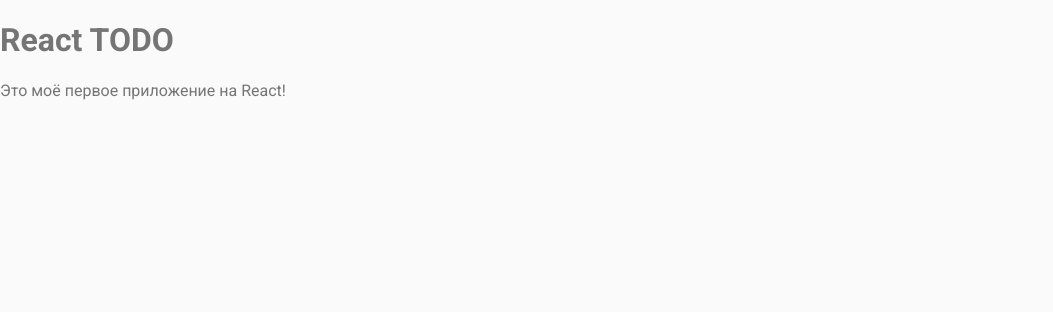
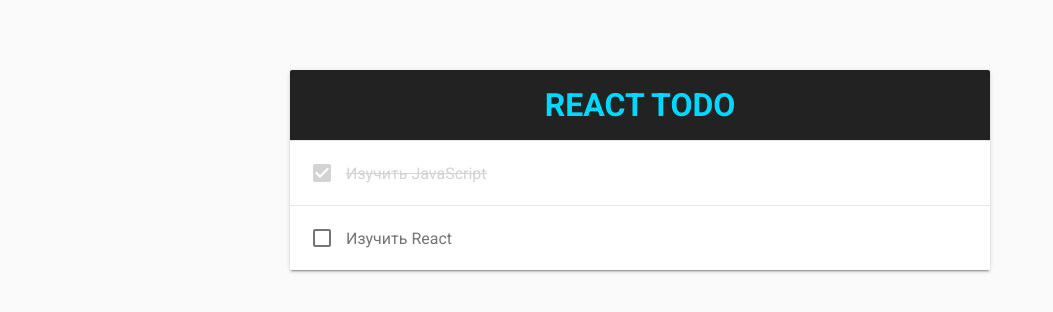
Before and after one commit to JoyMefisto/react-basics, a React app: page / in a window 1280 px wide. Shown: the top 312 px of the page, without its empty margins (0-1053 px from the left). Built offline with nearby package versions, Linux system fonts and the light colour scheme.

Commit message:
Create layout

```diff
--- a/src/App.jsx
+++ b/src/App.jsx
@@ -3,10 +3,32 @@ import ReactDOM from 'react-dom';
 
 function App() {
     return (
-        <div>
-            <h1>React TODO</h1>
-            <p className="subtitle">Это моё первое приложение на React!</p>
-        </div>
+        <main>
+            <header>
+                <h1>React Todo</h1>
+            </header>
+
+            <section className="todo-list">
+                <div className="todo completed">
+                    <button className="checkbox icon">
+                        <i className="material-icons">check_box</i>
+                    </button>
+                    <span className="todo-title">Изучить JavaScript</span>
+                    <button className="delete icon">
+                        <i className="material-icons">delete</i>
+                    </button>
+                </div>
+                <div className="todo">
+                    <button className="checkbox icon">
+                        <i className="material-icons">check_box_outline_blank</i>
+                    </button>
+                    <span className="todo-title">Изучить React</span>
+                    <button className="delete icon">
+                        <i className="material-icons">delete</i>
+                    </button>
+                </div>
+            </section>
+        </main>
     );
 }
 
```
